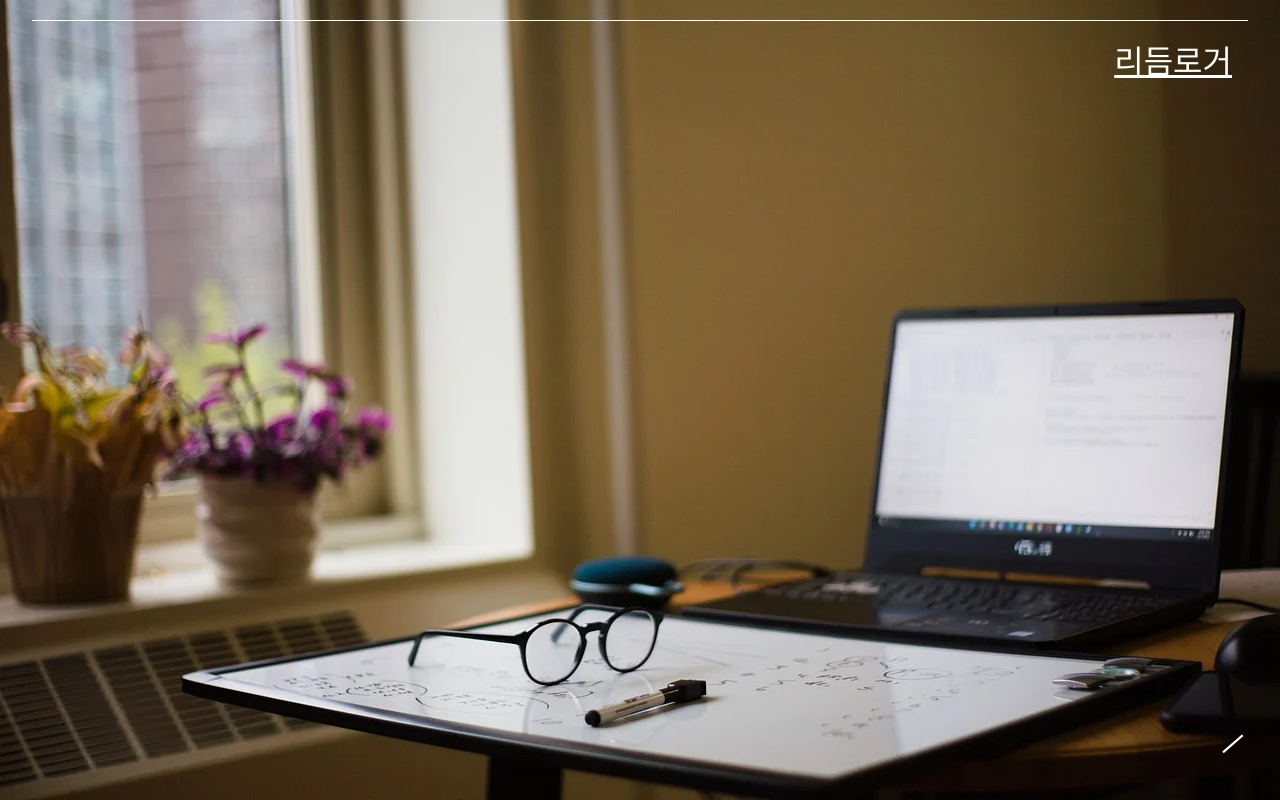
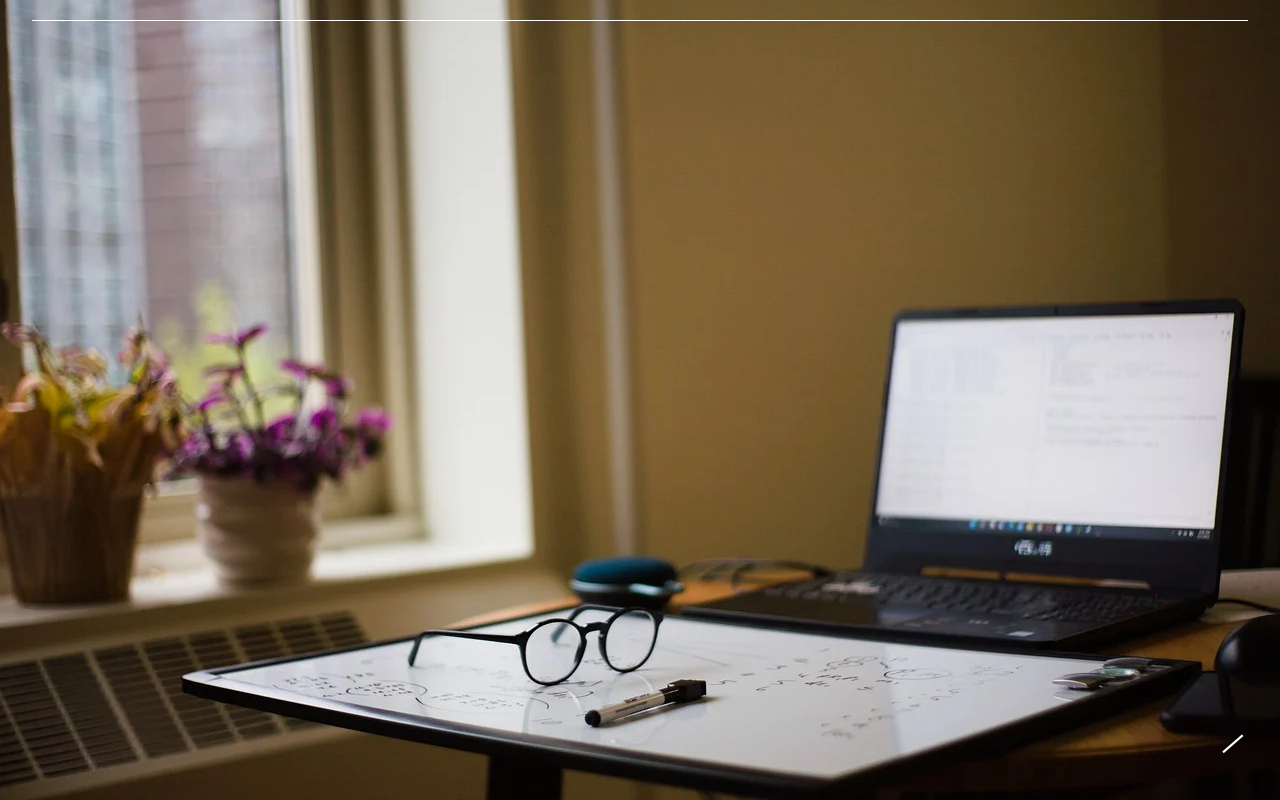
Before and after one commit to 32comma/music-player, a plain HTML site: page index.html in a window 1280 px wide. Drawn offline with Linux system fonts and the light colour scheme; a web font is replaced by a local one.

Commit message:
removeicon

```diff
--- a/index.html
+++ b/index.html
@@ -49,21 +49,20 @@
 
         #id {
             top: 2.5%;
-            right: 2.5%;
+            right: 5%;
             margin: 1rem;
             position: absolute;
             color: white;
             font-size: xx-large;
-            text-decoration: underline;
             font-weight: 100;
         }
+
     </style>
 </head>
 
 <body>
     <div id="top-line"></div>
-    <div id="id">
-        리듬로거
+    <div id="content">
     </div>
 
     <div id="t">
@@ -75,8 +74,7 @@
             var text = document.getElementById('t');
             text.style = `transform:rotate(${idx++}deg)`;
             idx = idx % 360;
-
-        }, 10)
+        }, 10);
     </script>
 </body>
 
```
Also changed, not shown: icon.png (added).
